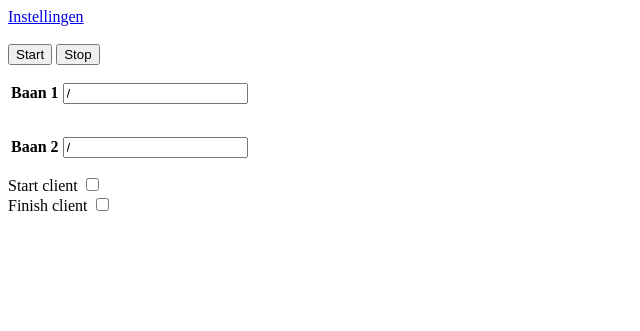
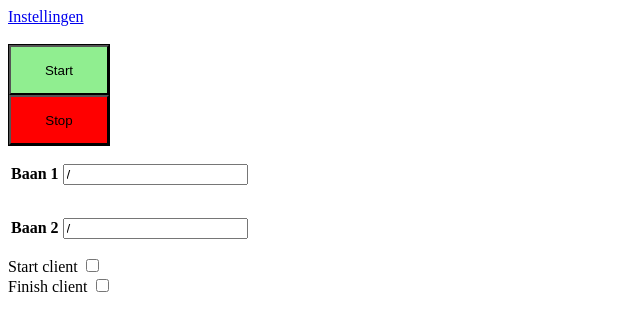
Before and after one commit to tojacobs/UnicycleRaceSystem, a Python web app: template raceSystem/templates/home.html in a window 1280 px wide. Shown: the top 331 px of the page, without its empty margins (0-640 px from the left). Run offline with Jinja, Linux system fonts and the light colour scheme; the template is opened without the code that fills it, so the values that code supplies are empty.

Commit message:
Split off race control form
Place race control objects in a separate form.

```diff
--- a/raceSystem/templates/home.html
+++ b/raceSystem/templates/home.html
@@ -7,10 +7,8 @@
   <a href="settings" target="_blank">Instellingen</a>
   <br>
   <br>
-  <form action="/raceControl" method="post">
-    <input type="submit" value="Start" name="btnStart"/>
-    <input type="submit" value="Stop" name="btnStop"/>
-  </form>
+  {% include 'raceControl.html' %}
+
 	<form method="post" action="">
     <table>
       <tr>
--- /dev/null
+++ b/raceSystem/templates/raceControl.html
@@ -0,0 +1,29 @@
+<!DOCTYPE html>
+<html>
+<head>
+    <style>
+        #border{
+            width: 100px;
+            height: 100px;
+            border: 1px solid black
+        }
+        .button{
+            width: 100%;
+            height: 50%;
+        }
+        #btnStart{
+            background-color: lightgreen;
+        }
+        #btnStop{
+            background-color: red;
+        }
+    </style>
+</head>
+<body>
+    <form action="/raceControl" method="post">
+    <div id="border">
+        <input class="button" id="btnStart" type="submit" value="Start" name="btnStart"/>
+        <input class="button" id="btnStop" type="submit" value="Stop" name="btnStop"/>
+    </div>
+    </form>
+</body>
--- a/raceSystem/webUI.py
+++ b/raceSystem/webUI.py
@@ -43,13 +43,14 @@ class WebIU(UserInterface):
 
             return self.homePage()
 
-        @self._app.route("/raceControl", methods=['GET', 'POST'])
+        @self._app.route("/raceControl", methods=['POST'])
         def raceControl():
             if request.method == 'POST':
                 if request.form.get('btnStart') == 'Start':
                     self.startRaceCallback()
                 elif  request.form.get('btnStop') == 'Stop':
                     self.stopRaceCallback()
+            return '', 204
 
         @self._app.route('/settings',methods = ['POST', 'GET'])
         def settings():
```
